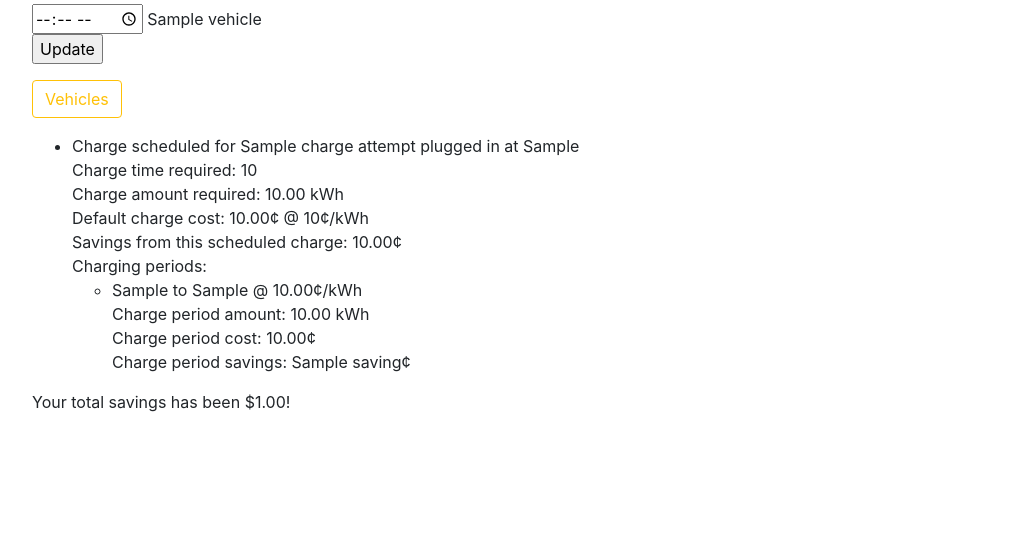
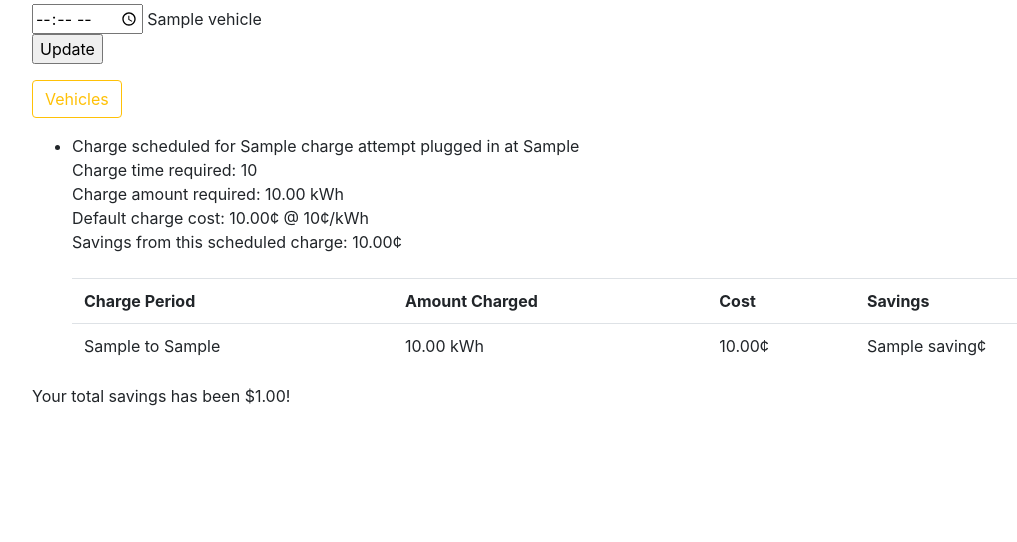
Before and after one commit to ameyakhare/vol, a Django app: template vol/charger/templates/charger/savings.html in a window 1280 px wide. Shown: the part 308-850 px from the top of the page, without its empty margins (111-1128 px from the left). After the commit the page ends 714 px from the top, so only its background shows below. Run offline with Django 3.2, Linux system fonts and the light colour scheme; the template is opened without the code that fills it: most values are stand-ins (such as "Sample title", 1, 10 or a date in 2020); some libraries are stand-ins or nearby versions.

Commit message:
Added table for charging periods data

```diff
--- a/vol/charger/templates/charger/savings.html
+++ b/vol/charger/templates/charger/savings.html
@@ -38,9 +38,24 @@ h1{color: #005b96;}
           Charge time required: {{ charge_attempt.duration_str }} <br>
           Charge amount required: {{ charge_attempt.default_kwh|floatformat:2 }} kWh <br>
           Default charge cost: {{ charge_attempt.default_cost|floatformat:2 }}¢ @ {{ charge_attempt.default_price }}¢/kWh <br>
-          Savings from this scheduled charge: {{ charge_attempt.savings|floatformat:2 }}¢ <br>
-          Charging periods:
-          <ul>
+          Savings from this scheduled charge: {{ charge_attempt.savings|floatformat:2 }}¢ <br><br>
+          <table class="table">
+            <tr>
+              <th scope="col"> Charge Period </th>
+              <th scope="col"> Amount Charged </th>
+              <th scope="col"> Cost </th>
+              <th scope="col"> Savings </th>
+            </tr>
+            {% for charge_period in charge_attempt.periods %}
+            <tr>
+              <td scope="col"> {{ charge_period.start_str }} to {{ charge_period.end_str }}</td>
+              <td> {{ charge_period.kwh|floatformat:2 }} kWh </td>
+              <td> {{ charge_period.cost|floatformat:2 }}¢ </td>
+              <td> {{ charge_period.saving }}¢ </td>
+            </tr>
+            {% endfor %}
+          </table>
+         <!--  <ul>
             {% for charge_period in charge_attempt.periods %}
               <li>{{ charge_period.start_str }} to {{ charge_period.end_str }} @ {{ charge_period.price|floatformat:2 }}¢/kWh <br>
                 Charge period amount: {{ charge_period.kwh|floatformat:2 }} kWh<br>
@@ -48,7 +63,7 @@ h1{color: #005b96;}
                 Charge period savings: {{ charge_period.saving }}¢
               </li>
             {% endfor %}
-          </ul>
+          </ul> -->
 
         </li>
       {% endfor %}
```
